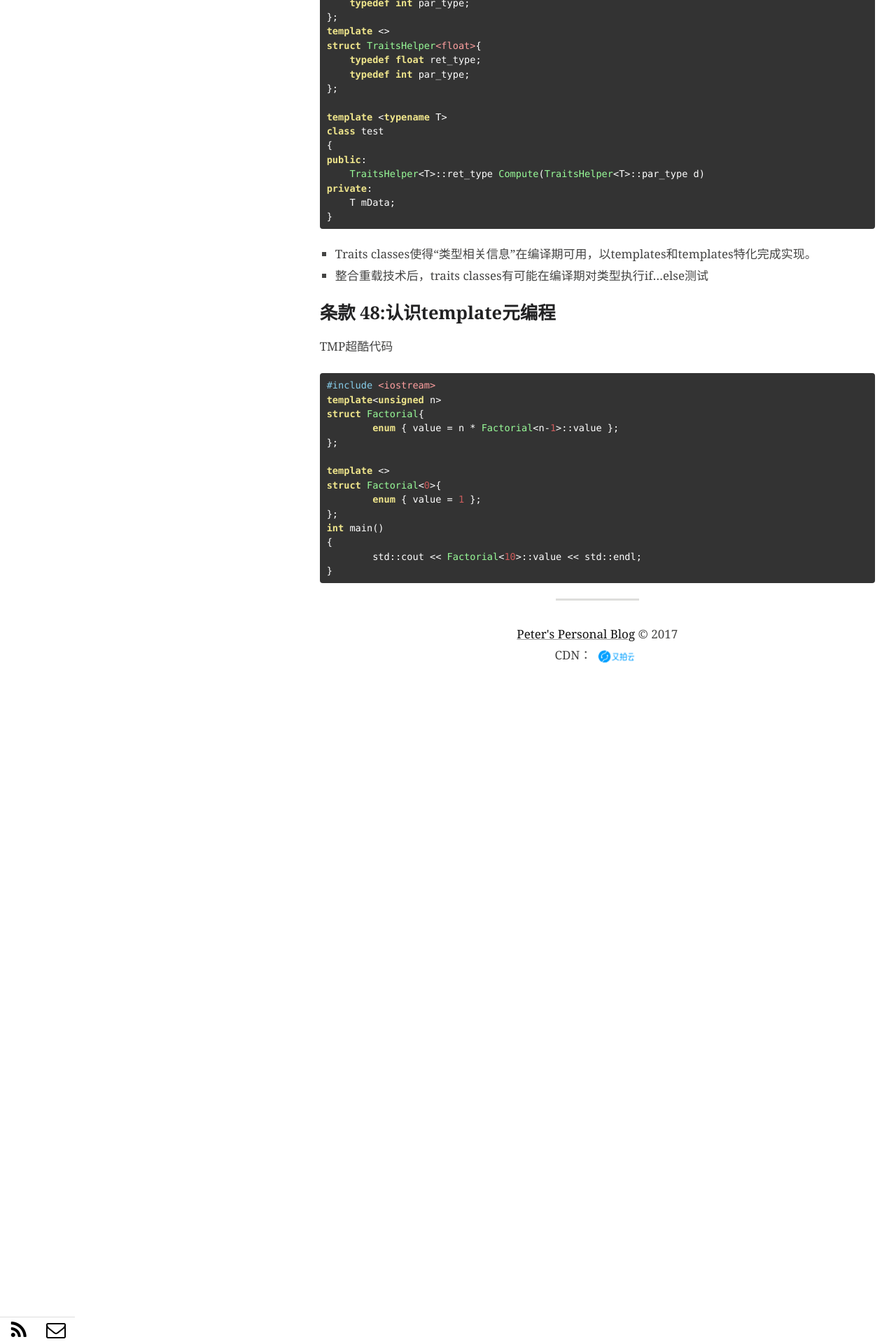
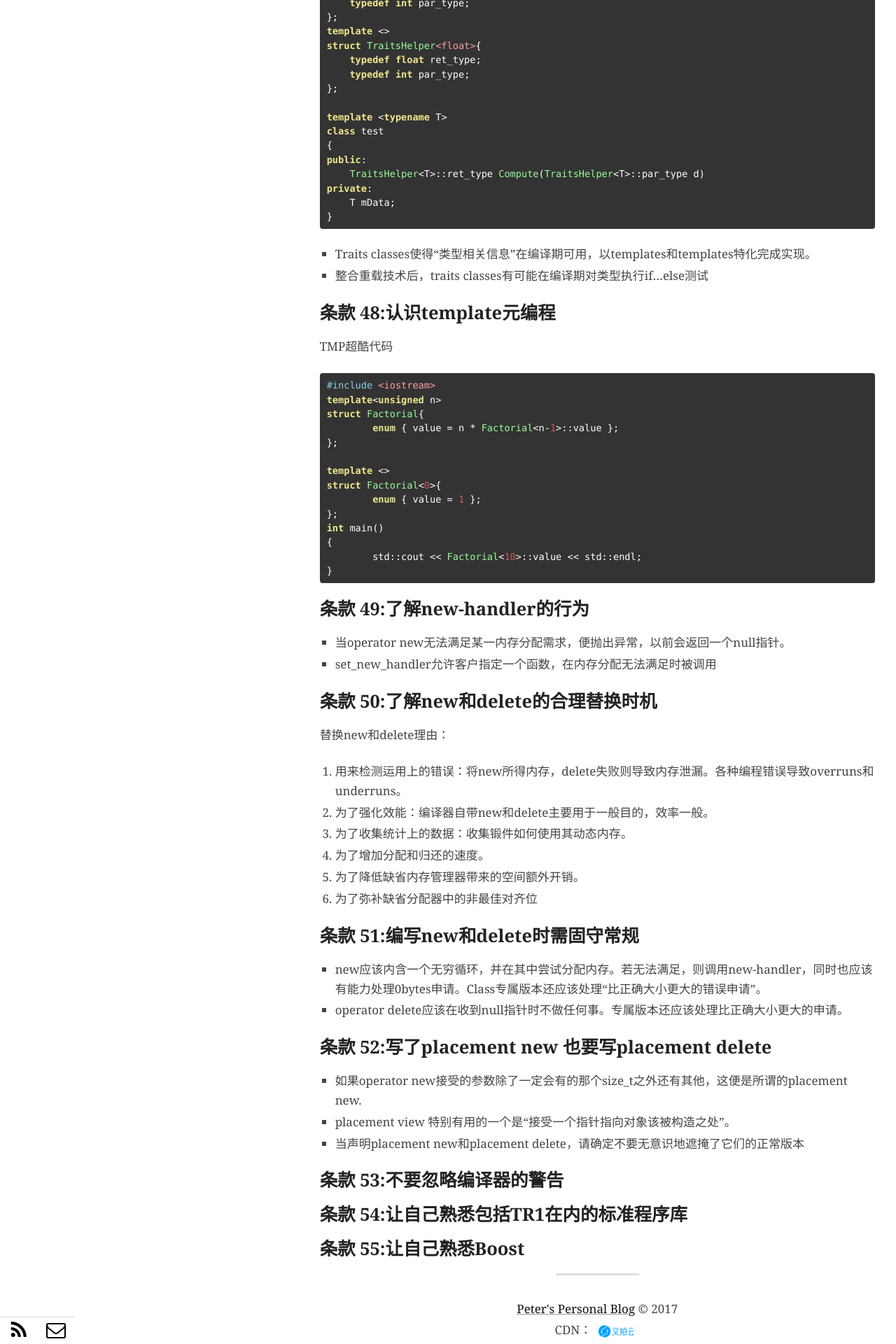
Before and after one commit to pigstars/pigstars.github.io, a Jekyll site: the page built from _posts/阅读/2017-07-23-effective-c-7-9--zhang-zong-jie.md, in a window 1280 px wide. Shown: the part 2597-4517 px from the top of the page at 70% size. Built offline with Jekyll 4.4.1, drawn with Linux system fonts in a browser that asks for light colours.

Commit message:
增加部分内容

````diff
--- a/_posts/阅读/2017-07-23-effective-c-7-9--zhang-zong-jie.md
+++ b/_posts/阅读/2017-07-23-effective-c-7-9--zhang-zong-jie.md
@@ -140,3 +140,32 @@ int main()
 	std::cout << Factorial<10>::value << std::endl;
 }
 ```
+
+## 条款 49:了解new-handler的行为
+
+* 当operator new无法满足某一内存分配需求，便抛出异常，以前会返回一个null指针。
+* set_new_handler允许客户指定一个函数，在内存分配无法满足时被调用
+
+## 条款 50:了解new和delete的合理替换时机
+替换new和delete理由：
+1. 用来检测运用上的错误：将new所得内存，delete失败则导致内存泄漏。各种编程错误导致overruns和underruns。
+2. 为了强化效能：编译器自带new和delete主要用于一般目的，效率一般。
+3. 为了收集统计上的数据：收集锻件如何使用其动态内存。
+4. 为了增加分配和归还的速度。
+5. 为了降低缺省内存管理器带来的空间额外开销。
+6. 为了弥补缺省分配器中的非最佳对齐位
+
+## 条款 51:编写new和delete时需固守常规
+* new应该内含一个无穷循环，并在其中尝试分配内存。若无法满足，则调用new-handler，同时也应该有能力处理0bytes申请。Class专属版本还应该处理“比正确大小更大的错误申请”。
+* operator delete应该在收到null指针时不做任何事。专属版本还应该处理比正确大小更大的申请。
+
+## 条款 52:写了placement new 也要写placement delete
+* 如果operator new接受的参数除了一定会有的那个size_t之外还有其他，这便是所谓的placement new.
+* placement view 特别有用的一个是“接受一个指针指向对象该被构造之处”。
+* 当声明placement new和placement delete，请确定不要无意识地遮掩了它们的正常版本
+
+## 条款 53:不要忽略编译器的警告
+
+## 条款 54:让自己熟悉包括TR1在内的标准程序库
+
+## 条款 55:让自己熟悉Boost
````
